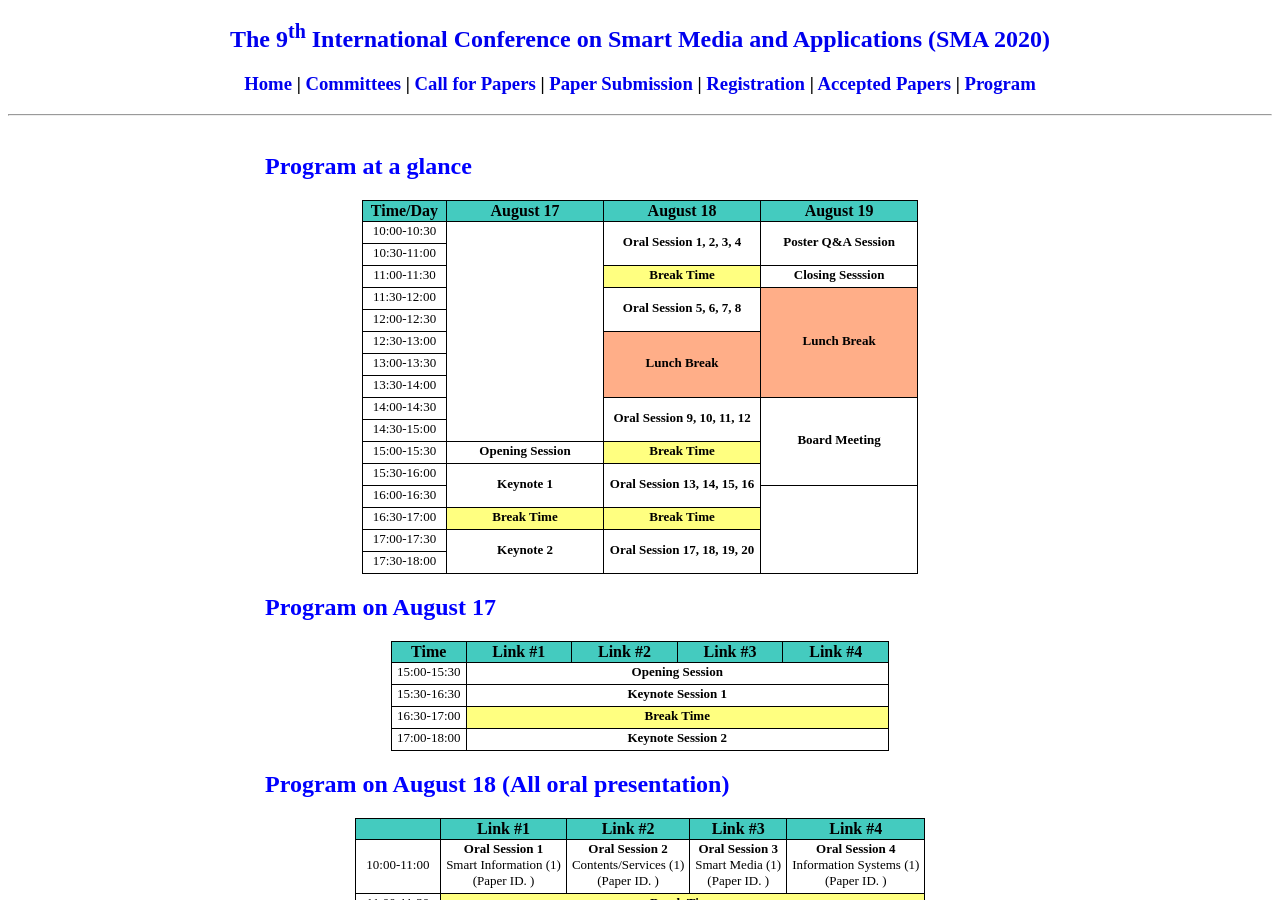
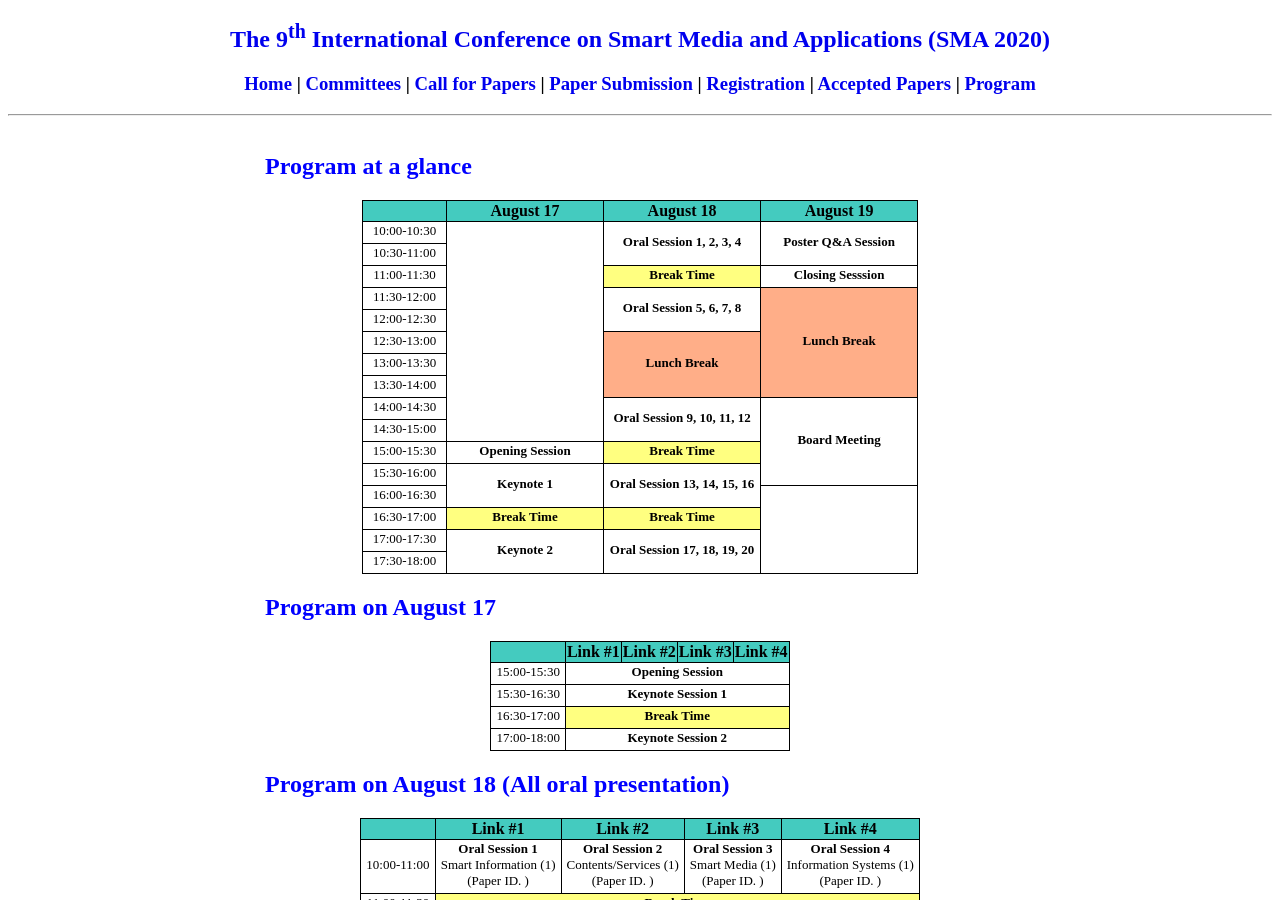
Before and after one commit to icea-conf/sma-2020.github.io, a Jekyll site: the page built from program/index.html, in a window 1280 px wide and 900 px high. Built offline with Jekyll 4.4.1, drawn with Linux system fonts in a browser that asks for light colours.

Commit message:
Update index.html

```diff
--- a/program/index.html
+++ b/program/index.html
@@ -11,7 +11,6 @@ title: SMA 2020
                     <tbody style="text-align: center">
                          <tr>
                               <td class="theader" width="15%">
-                                   <b>Time/Day</b>
                               </td>
                               <td class="theader" width="28%">
                                    <b>August 17</b>
@@ -167,8 +166,7 @@ title: SMA 2020
                <table class="tlayout2" cellspacing="0">
                     <tbody style="text-align: center">
                          <tr>
-                              <td class="theader" width="15%">
-                                   <b>Time</b>
+                              <td class="theader">
                               </td>
                               <td class="theader">
                                    <b>Link #1</b>
@@ -226,7 +224,7 @@ title: SMA 2020
                <table class="tlayout2" cellspacing="0">
                     <tbody style="text-align: center">
                          <tr>
-                              <td class="theader" width="15%">
+                              <td class="theader">
                               </td>
                               <td class="theader">
                                    <b>Link #1</b>
@@ -410,7 +408,7 @@ title: SMA 2020
                <table class="tlayout2" cellspacing="0">
                     <tbody style="text-align: center">
                          <tr>
-                              <td class="theader" width="15%">
+                              <td class="theader">
                               </td>
                               <td class="theader">
                                    <b>Link #1</b>
```
